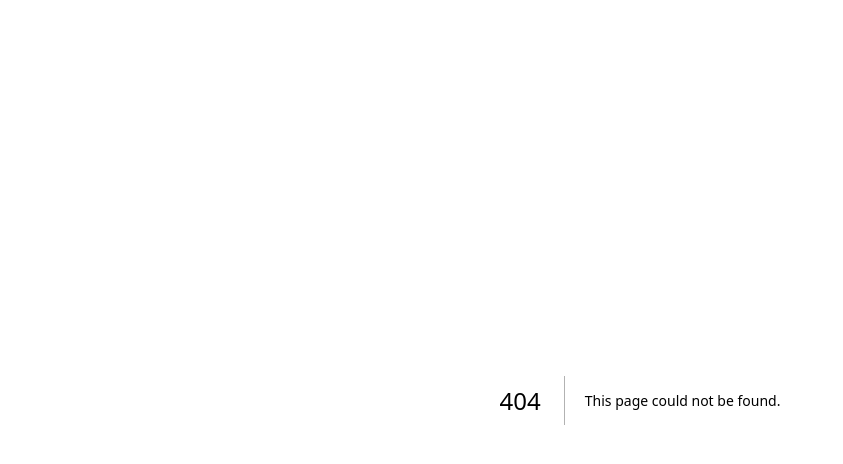
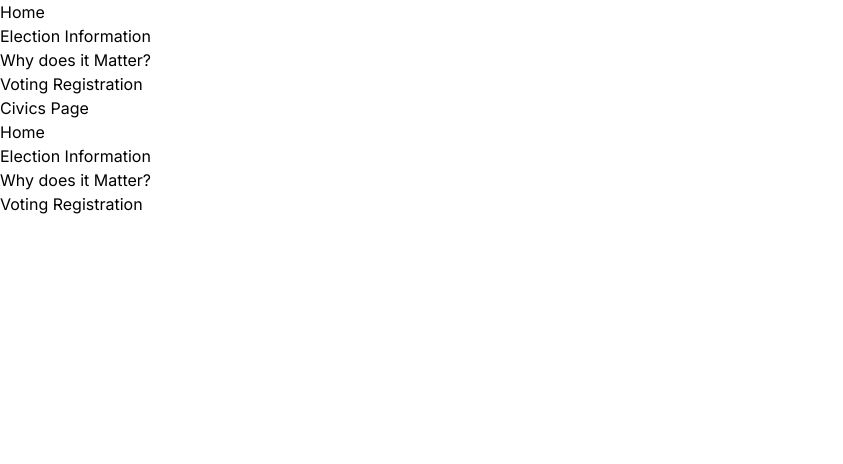
Before and after one commit to soyDOFT/EmpoweredVoice, a Next.js app in the folder frontend/: page /civics in a window 1280 px wide. Before the commit this address had no page. Shown: the top 464 px of the page, without its empty margins (0-843 px from the left). Built offline with nearby package versions, Linux system fonts and the light colour scheme.

Commit message:
Added basic layout

```diff
--- /dev/null
+++ b/frontend/src/app/civics/page.js
@@ -0,0 +1,7 @@
+export default function Page() {
+    return (
+    <div>
+        <h1>Civics Page</h1>
+    </div>
+    );
+}
--- a/frontend/src/app/layout.js
+++ b/frontend/src/app/layout.js
@@ -1,17 +1,25 @@
 import { Inter } from "next/font/google";
 import "./globals.css";
+import Navigation from '../components/Nav'
+import Footer from '../components/Footer'
+
 
 const inter = Inter({ subsets: ["latin"] });
 
 export const metadata = {
-  title: "Create Next App",
-  description: "Generated by create next app",
-};
+  title: "Empowered Voice",
+}
 
 export default function RootLayout({ children }) {
   return (
     <html lang="en">
-      <body className={inter.className}>{children}</body>
+      <body className={inter.className}>
+        <Navigation/>
+        <main>
+          {children}
+        </main>
+        <Footer/>
+      </body>
     </html>
   );
 }
--- a/frontend/src/app/page.js
+++ b/frontend/src/app/page.js
@@ -1,6 +1,7 @@
-
 export default function Home() {
   return (
-    <p>Hello World</p>
+    <div>
+      <p>Hello World</p>
+    </div>
   );
 }
--- /dev/null
+++ b/frontend/src/components/Footer.js
@@ -0,0 +1,20 @@
+import Link from 'next/link';
+
+export default function Nav() {
+    return (
+        <ul>
+            <li>
+                <Link href="/">Home</Link>
+            </li>
+            <li>
+                <Link href="/civics">Election Information</Link>
+            </li>
+            <li>
+                <Link href="/about">Why does it Matter?</Link>
+            </li>
+            <li>
+                <Link href="/register">Voting Registration</Link>
+            </li>
+        </ul>
+    )
+}
--- /dev/null
+++ b/frontend/src/components/Nav.js
@@ -0,0 +1,20 @@
+import Link from 'next/link';
+
+export default function Nav() {
+    return (
+        <ul>
+            <li>
+                <Link href="/">Home</Link>
+            </li>
+            <li>
+                <Link href="/civics">Election Information</Link>
+            </li>
+            <li>
+                <Link href="/about">Why does it Matter?</Link>
+            </li>
+            <li>
+                <Link href="/register">Voting Registration</Link>
+            </li>
+        </ul>
+    )
+}
```
